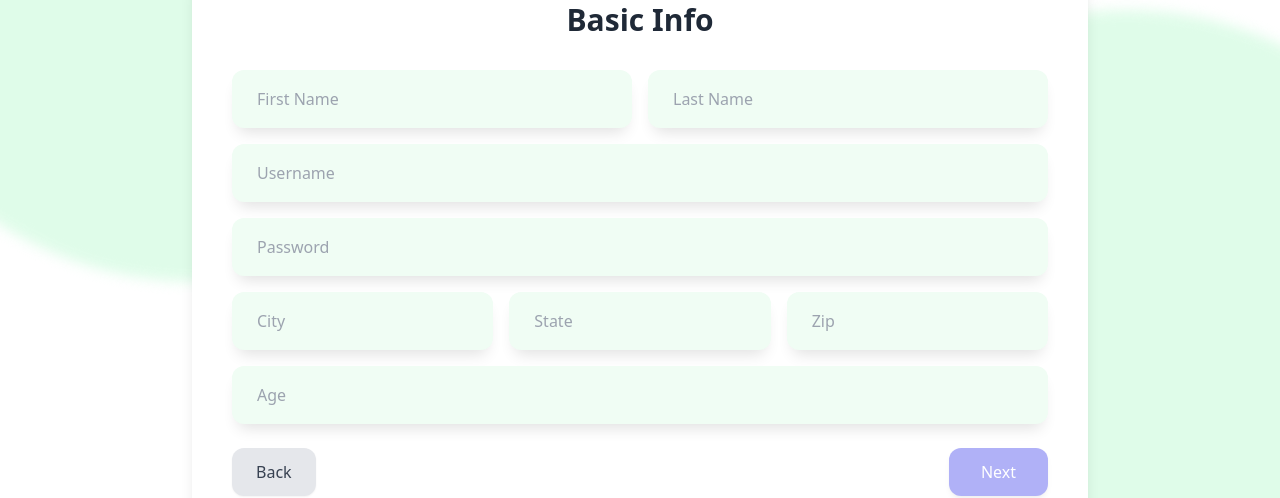
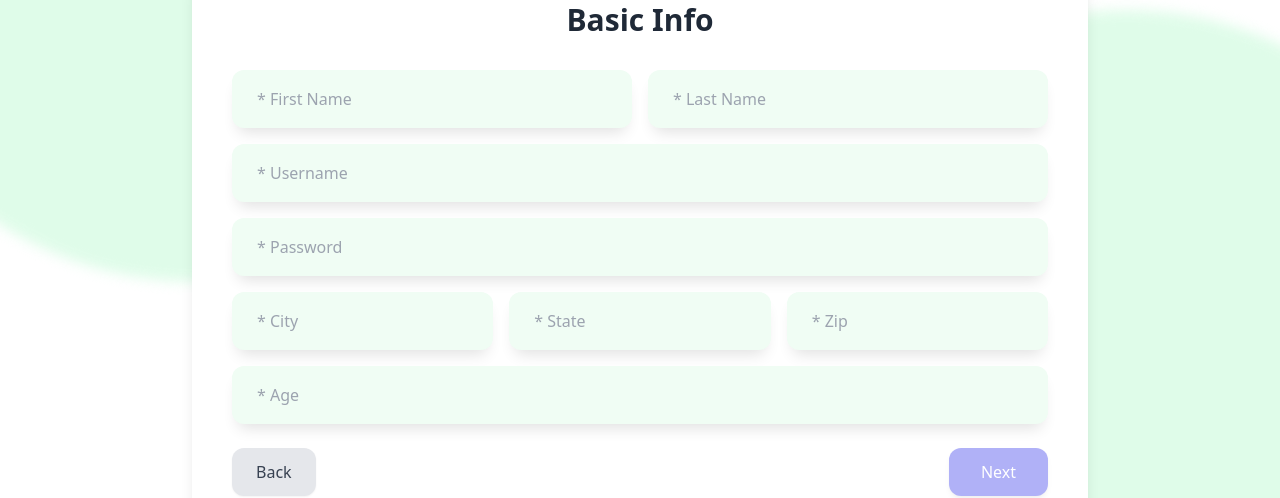
Before and after one commit to manthranatarajan/CS4352-DesignProject-GlobalLink, a React (Create React App) app: page /signup in a window 1280 px wide. Shown: the part 264-762 px from the top of the page. Built offline with nearby package versions, Linux system fonts and the light colour scheme.

Commit message:
Added confirmation for required fields and limited to only logical dates

```diff
--- a/src/pages/SignupPage.jsx
+++ b/src/pages/SignupPage.jsx
@@ -5,6 +5,9 @@ import Logo from "../components/Logo";
 export default function SignupPage() {
   const [step, setStep] = useState(1);
   const navigate = useNavigate();
+  const today = new Date().toISOString().split("T")[0];
+  const [isCurrentlyEnrolled, setIsCurrentlyEnrolled] = useState(false);
+  const [isCurrentlyEmployed, setIsCurrentlyEmployed] = useState(false);
   const [formData, setFormData] = useState({
     // Step 1: Basic Info
     firstName: "",
@@ -166,7 +169,7 @@ export default function SignupPage() {
             <div className="grid grid-cols-2 gap-4 mb-4">
               <input
                 name="firstName"
-                placeholder="First Name"
+                placeholder="* First Name"
                 value={formData.firstName}
                 onChange={handleChange}
                 className="w-full bg-green-50 placeholder-gray-400 text-gray-800 rounded-xl py-4 px-6 shadow-[0_10px_15px_-6px_rgba(0,0,0,0.12)] border border-transparent focus:outline-none"
@@ -174,7 +177,7 @@ export default function SignupPage() {
               />
               <input
                 name="lastName"
-                placeholder="Last Name"
+                placeholder="* Last Name"
                 value={formData.lastName}
                 onChange={handleChange}
                 className="w-full bg-green-50 placeholder-gray-400 text-gray-800 rounded-xl py-4 px-6 shadow-[0_10px_15px_-6px_rgba(0,0,0,0.12)] border border-transparent focus:outline-none"
@@ -185,7 +188,7 @@ export default function SignupPage() {
             {/* Username */}
             <input
               name="username"
-              placeholder="Username"
+              placeholder="* Username"
               value={formData.username}
               onChange={handleChange}
               className="w-full bg-green-50 placeholder-gray-400 text-gray-800 rounded-xl py-4 px-6 mb-4 shadow-[0_10px_15px_-6px_rgba(0,0,0,0.12)] border border-transparent focus:outline-none"
@@ -195,33 +198,46 @@ export default function SignupPage() {
             {/* Password */}
             <input
               name="password"
-              placeholder="Password"
+              placeholder="* Password"
               value={formData.password}
               onChange={handleChange}
               type="password"
               className="w-full bg-green-50 placeholder-gray-400 text-gray-800 rounded-xl py-4 px-6 mb-4 shadow-[0_10px_15px_-6px_rgba(0,0,0,0.12)] border border-transparent focus:outline-none"
               required
             />
-            {/* City, State, Zip */}
             <div className="grid grid-cols-3 gap-4 mb-4">
-              {["city", "state", "zip"].map((field) => (
+
             <input
-                  key={field}
-                  name={field}
-                  placeholder={field.charAt(0).toUpperCase() + field.slice(1)}
-                  value={formData[field]}
+              name="city"
+              placeholder="* City"
+              value={formData.city}
               onChange={handleChange}
               className="w-full bg-green-50 placeholder-gray-400 text-gray-800 rounded-xl py-4 px-6 shadow-[0_10px_15px_-6px_rgba(0,0,0,0.12)] border border-transparent focus:outline-none"
               required
             />
-              ))}
+            <input
+              name="state"
+              placeholder="* State"
+              value={formData.state}
+              onChange={handleChange}
+              className="w-full bg-green-50 placeholder-gray-400 text-gray-800 rounded-xl py-4 px-6 shadow-[0_10px_15px_-6px_rgba(0,0,0,0.12)] border border-transparent focus:outline-none"
+              required
+            />
+            <input
+              name="zip"
+              placeholder="* Zip"
+              value={formData.zip}
+              onChange={handleChange}
+              className="w-full bg-green-50 placeholder-gray-400 text-gray-800 rounded-xl py-4 px-6 shadow-[0_10px_15px_-6px_rgba(0,0,0,0.12)] border border-transparent focus:outline-none"
+              required
+            />
           </div>
 
             {/* Age */}
             <input
               name="age"
               type="number"
-              placeholder="Age"
+              placeholder="* Age"
               value={formData.age}
               onChange={handleChange}
               className="w-full bg-green-50 placeholder-gray-400 text-gray-800 rounded-xl py-4 px-6 mb-6 shadow-[0_10px_15px_-6px_rgba(0,0,0,0.12)] border border-transparent focus:outline-none"
@@ -268,18 +284,45 @@ export default function SignupPage() {
               />
             ))}
 
-            {["startDate", "endDate"].map((field) => (
             <input
-                key={field}
-                name={field}
+              name="startDate"
               type="date"
-                placeholder={field === "startDate" ? "Start Date" : "End Date"}
-                value={formData[field]}
+              placeholder="Start Date"
+              value={formData.startDate}
               onChange={handleChange}
+              max={today}
               className="w-full bg-green-50 text-gray-800 rounded-xl py-4 px-6 mb-4 shadow-[0_10px_15px_-6px_rgba(0,0,0,0.12)] border border-transparent focus:outline-none"
               required
             />
-            ))}
+
+            <input
+              name="endDate"
+              type="date"
+              placeholder="End Date"
+              value={isCurrentlyEmployed ? today : formData.endDate}
+              onChange={handleChange}
+              max={today}
+              disabled={isCurrentlyEmployed}
+              className="w-full bg-green-50 text-gray-800 rounded-xl py-4 px-6 mb-2 shadow-[0_10px_15px_-6px_rgba(0,0,0,0.12)] border border-transparent focus:outline-none disabled:opacity-50"
+              required={!isCurrentlyEmployed}
+            />
+
+            <div className="flex items-center gap-2 mb-4">
+              <input
+                type="checkbox"
+                checked={isCurrentlyEmployed}
+                onChange={(e) => {
+                  setIsCurrentlyEmployed(e.target.checked);
+
+                  if (e.target.checked) {
+                    setFormData({ ...formData, endDate: today });
+                  } else {
+                    setFormData({ ...formData, endDate: "" });
+                  }
+                }}
+              />
+              <label className="text-gray-700">I currently work here</label>
+            </div>
 
             <div className="flex justify-between items-center mt-6">
               <button
@@ -329,18 +372,45 @@ export default function SignupPage() {
               />
             ))}
 
-            {["eduStartDate", "eduEndDate"].map((field) => (
             <input
-                key={field}
-                name={field}
+              name="eduStartDate"
               type="date"
-                placeholder={field === "eduStartDate" ? "Start Date" : "End Date"}
-                value={formData[field]}
+              placeholder="Start Date"
+              value={formData.eduStartDate}
               onChange={handleChange}
+              max={today}
               className="w-full bg-green-50 text-gray-800 rounded-xl py-4 px-6 mb-4 shadow-[0_10px_15px_-6px_rgba(0,0,0,0.12)] border border-transparent focus:outline-none"
               required
             />
-            ))}
+
+            <input
+              name="eduEndDate"
+              type="date"
+              placeholder="End Date"
+              value={isCurrentlyEnrolled ? today : formData.eduEndDate}
+              onChange={handleChange}
+              max={today}
+              disabled={isCurrentlyEnrolled}
+              className="w-full bg-green-50 text-gray-800 rounded-xl py-4 px-6 mb-2 shadow-[0_10px_15px_-6px_rgba(0,0,0,0.12)] border border-transparent focus:outline-none disabled:opacity-50"
+              required={!isCurrentlyEnrolled}
+            />
+
+            <div className="flex items-center gap-2 mb-4">
+              <input
+                type="checkbox"
+                checked={isCurrentlyEnrolled}
+                onChange={(e) => {
+                  setIsCurrentlyEnrolled(e.target.checked);
+
+                  if (e.target.checked) {
+                    setFormData({ ...formData, eduEndDate: today });
+                  } else {
+                    setFormData({ ...formData, eduEndDate: "" });
+                  }
+                }}
+              />
+              <label className="text-gray-700">I am currently enrolled</label>
+            </div>
 
             <div className="flex justify-between items-center mt-6">
               <button
@@ -381,7 +451,7 @@ export default function SignupPage() {
             {/* Country of origin */}
             <input
             name="country"
-            placeholder="Country of Origin"
+            placeholder="* Country of Origin"
             value={formData.country}
             onChange={handleChange}
             className="border p-2 rounded w-full mb-4"
```
Also changed, not shown: 1 other file (tests, documents, lock files or other folders). Lines whose indentation alone changed are shown as unchanged.
